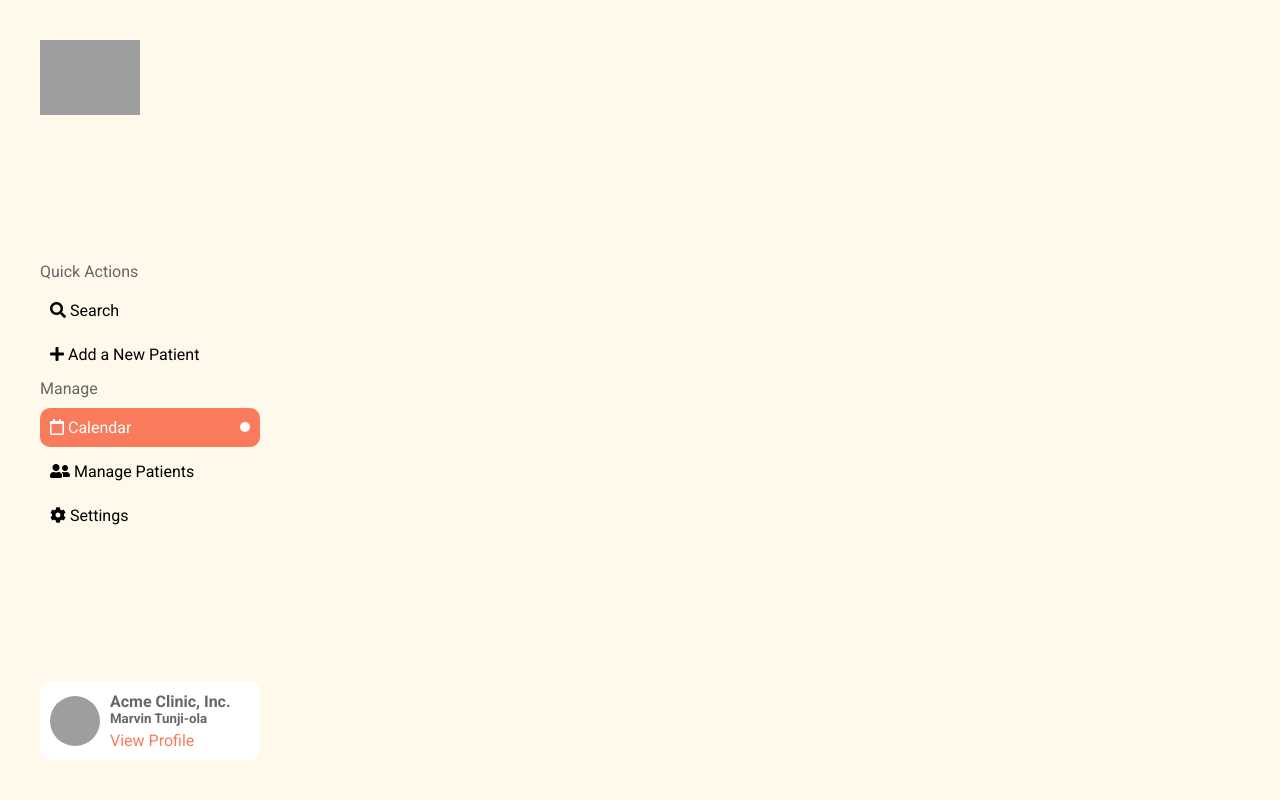
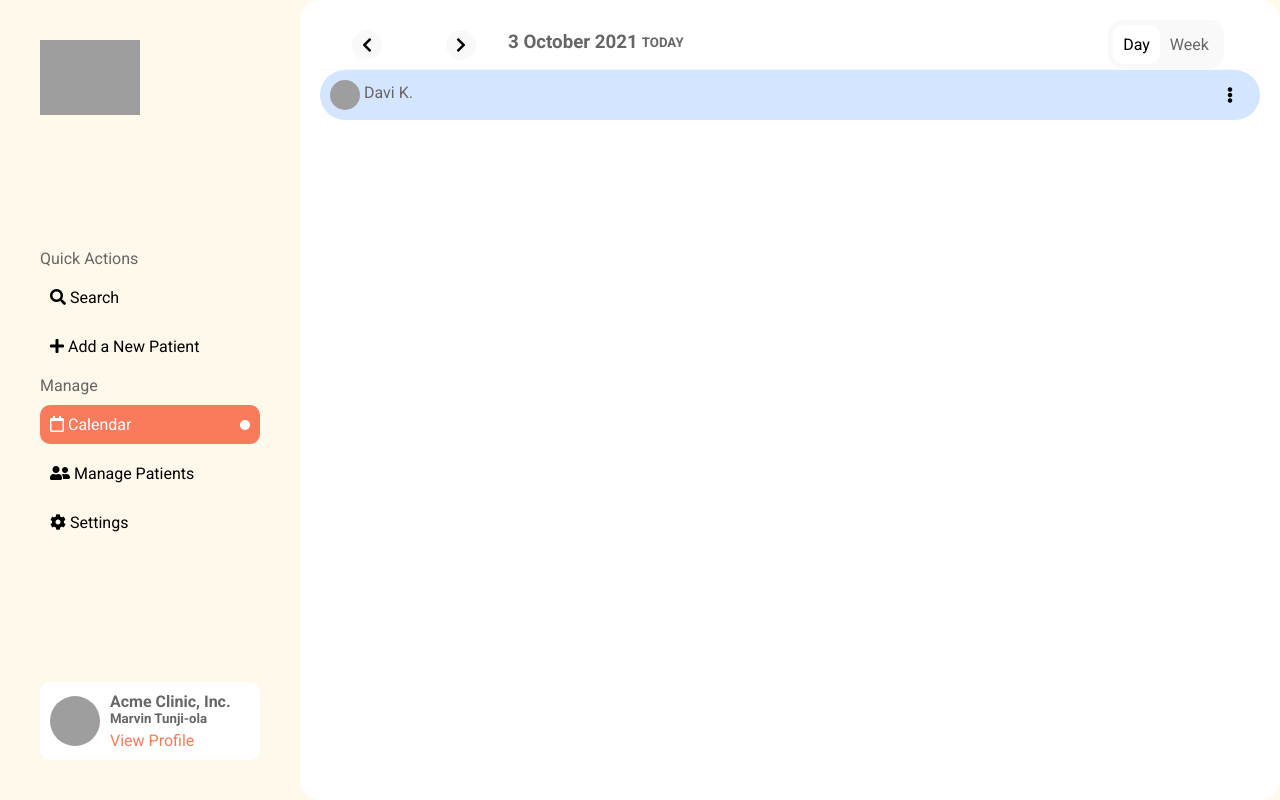
Before and after one commit to funsojoba/ankora_calendar, a React (Create React App) app: page / in a window 1280 px wide. Built offline with nearby package versions, Linux system fonts and the light colour scheme; grey boxes are pictures that could not be loaded.

Commit message:
calendar header component

```diff
--- /dev/null
+++ b/src/components/calendar/dayWeekToggle.js
@@ -0,0 +1,50 @@
+import styled from "styled-components";
+import {useState} from 'react'
+
+const Wrapper = styled.div`
+    background:#F9F9F9;
+    border-radius:15px;
+    display:flex;
+    padding:5px;
+`
+
+const Content = styled.div`
+    padding:10px;
+    background: ${props => props.background ? props.background : null};
+    color: ${props => props.color ? props.color : '#666'};
+    cursor:pointer;
+    flex:1;
+    border-radius: 10px;
+    transition: all ease-in-out 300ms;
+`
+
+const DayWeekToggle = ()=>{
+
+    const [isDay, setIsDay] = useState(true)
+    const [isWeek, setIsWeek] = useState(false)
+
+    const setWeekToggle = ()=>{
+        setIsWeek(true)
+        setIsDay(false)
+    }
+    const setDayToggle = ()=>{
+        setIsWeek(false)
+        setIsDay(true)
+    }
+
+    return <Wrapper>
+        <Content
+            onClick={setDayToggle}
+            background={isDay && '#fff'}
+            color={isDay && "#000"}
+            >Day</Content>
+        <Content
+            onClick={setWeekToggle}
+            background={isWeek && '#fff'}
+            color={isWeek && "#000"}
+             >Week</Content>
+    </Wrapper>
+
+}
+
+export default DayWeekToggle
--- /dev/null
+++ b/src/components/calendar/header.js
@@ -0,0 +1,60 @@
+import styled from 'styled-components'
+import DayWeekToggle from './dayWeekToggle'
+import H3 from '../typography/h3'
+import H5 from '../typography/h5'
+
+
+const HeaderDiv = styled.div`
+    display:flex;
+    border-bottom: solid 1px #f9f9f9;
+`
+
+const HeaderChild = styled.div`
+    flex: ${props => props.flex ? props.flex : 1};
+    display:flex;
+    align-items: center;
+    justify-content: ${props => props.justify ? props.justify : 'center'}
+`
+
+const Icons = styled.div`
+    background:#f9f9f9;
+    width:30px;
+    height:30px;
+    display:flex;
+    justify-content:center;
+    align-items:center;
+    border-radius:50%;
+    cursor:pointer;
+`
+
+
+const Header = ()=>{
+    const date = new Date()
+    const months = ['January', 'February', 'March', 'April', 'May', 'June', 'July', 'August', 'September', 'October', 'November', 'December']
+
+    const day = date.getDate()
+    const month = months[date.getMonth()]
+    const year = date.getFullYear()
+
+
+    return <HeaderDiv>
+        <HeaderChild justify='space-around'>
+            <Icons>
+                <i className="fas fa-chevron-left"></i>
+            </Icons>
+            <Icons>
+                <i className="fas fa-chevron-right"></i>
+            </Icons>
+        </HeaderChild>
+        <HeaderChild flex="3" justify="flex-start">
+                <H3>{day} {month} {year}</H3> &nbsp;
+                <H5>TODAY</H5>
+        </HeaderChild>
+
+        <HeaderChild>
+            <DayWeekToggle />
+        </HeaderChild>
+    </HeaderDiv>
+}
+
+export default Header
--- /dev/null
+++ b/src/components/calendar/index.js
@@ -0,0 +1,17 @@
+import { MainDiv } from "./style";
+import NameCard from "../nameCard";
+import Header from "./header";
+
+
+const Calendar = ()=>{
+    return <MainDiv>
+            <Header />
+            <NameCard
+            background="#D3E5FF"
+            name="Davi K."
+            image="https://images.unsplash.com/photo-1535713875002-d1d0cf377fde?ixid=MnwxMjA3fDB8MHxzZWFyY2h8MXx8dXNlcnxlbnwwfHwwfHw%3D&ixlib=rb-1.2.1&w=1000&q=80"
+            />
+    </MainDiv>
+}
+
+export default Calendar
--- /dev/null
+++ b/src/components/calendar/style.js
@@ -0,0 +1,9 @@
+import styled from 'styled-components'
+
+
+export const MainDiv = styled.div`
+    background: #fff;
+    padding: 20px;
+    border-radius: 20px;
+    flex:1;
+`
--- /dev/null
+++ b/src/components/nameCard/index.js
@@ -0,0 +1,13 @@
+import { Div, NameIcon } from "./style";
+import Circle from "../circle";
+import H4 from "../typography/h4";
+
+const NameCard = ({name, image, background})=>{
+    return <Div background={background}>
+        <Circle width="30px" background={image} /> &nbsp;
+        <H4>{name}</H4>
+        <NameIcon><i className="fas fa-ellipsis-v"></i></NameIcon>
+    </Div>
+}
+
+export default NameCard
--- /dev/null
+++ b/src/components/nameCard/style.js
@@ -0,0 +1,29 @@
+import styled from "styled-components";
+
+
+export const Div = styled.div`
+    border-radius: 30px;
+    background: ${props => props.background? props.background : '#666'};
+    display:flex;
+    position:relative;
+    padding:10px;
+    align-items:center
+`
+
+export const NameIcon = styled.div`
+    position:absolute;
+    right:15px;
+    top:50%;
+    transform: translateY(-50%);
+    transition: all ease-in-out 300ms;
+    width:30px;
+    height:30px;
+    border-radius:50%;
+    display:flex;
+    justify-content:center;
+    align-items:center;
+    cursor:pointer;
+    &:hover{
+        background:rgba(0,0,0,.2)
+    }
+`
--- a/src/components/sideBar/style.js
+++ b/src/components/sideBar/style.js
@@ -14,9 +14,15 @@ export const ListDiv = styled.div`
     padding:10px;
     border-radius:10px;
     display: flex;
-    margin-bottom:5px;
+    margin-bottom:10px;
     cursor:pointer;
     position:relative;
+    transition: all ease-in-out 300ms;
+
+    &:hover{
+        background:#fff;
+        color:#F97B5C;
+    }
 
     ${({active})=>active && css`
         color:#fff;
@@ -34,9 +40,9 @@ export const ListDiv = styled.div`
             right:10px;
         }
 
+        &:hover:before{
+            background:#F97B5C;
+        }
+
     ` }
 `
-
-export const IconDiv = styled.div`
-
-`
--- a/src/pages/index.js
+++ b/src/pages/index.js
@@ -1,10 +1,14 @@
 import SideBar from "../components/sideBar"
+import Calendar from "../components/calendar"
+
+import { BodyDiv } from './style'
 
 
 const Home = ()=>{
-    return <div>
+    return <BodyDiv>
         <SideBar />
-    </div>
+        <Calendar />
+    </BodyDiv>
 }
 
 export default Home
--- /dev/null
+++ b/src/pages/style.js
@@ -0,0 +1,6 @@
+import styled from "styled-components";
+
+
+export const BodyDiv = styled.div`
+    display:flex;
+`
```
